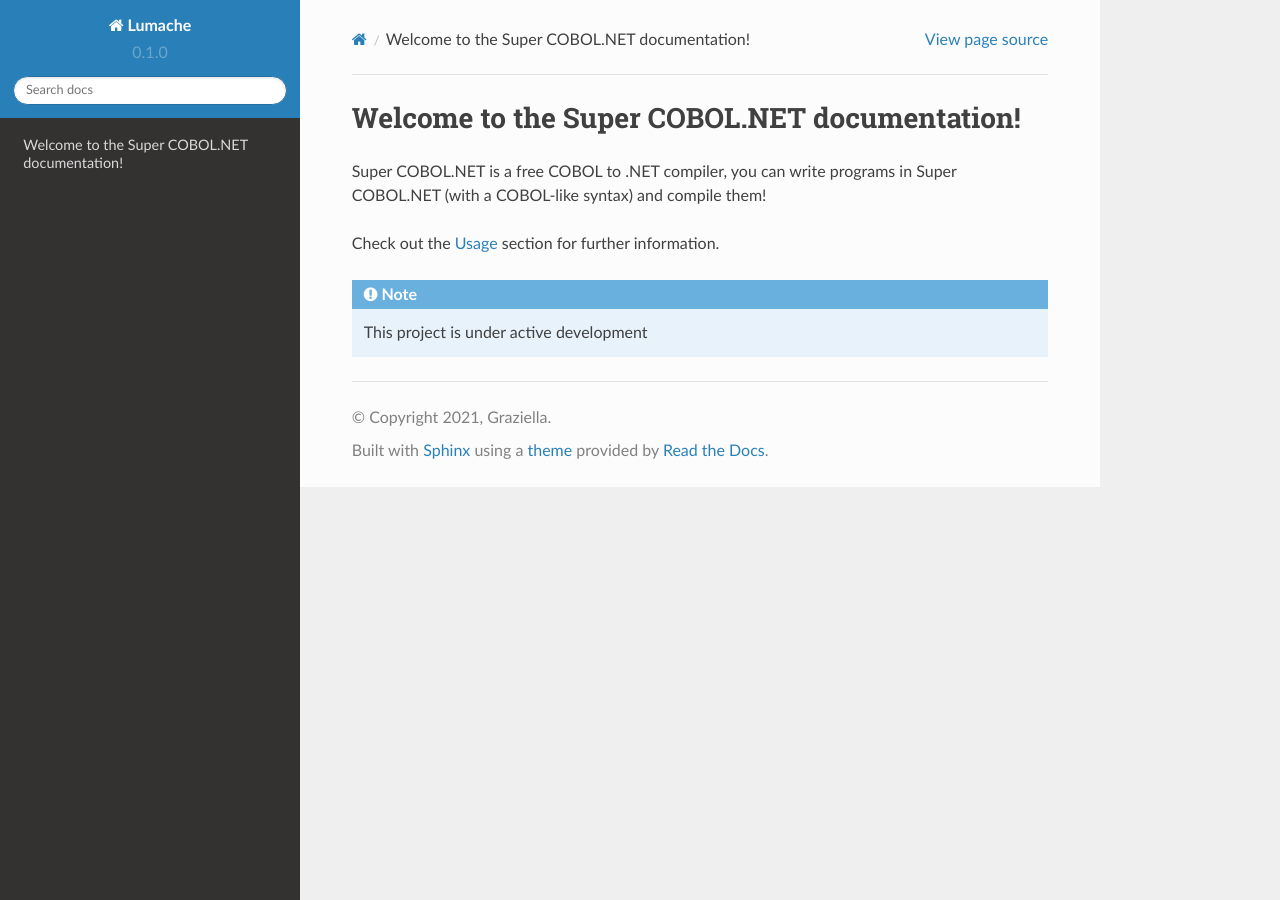
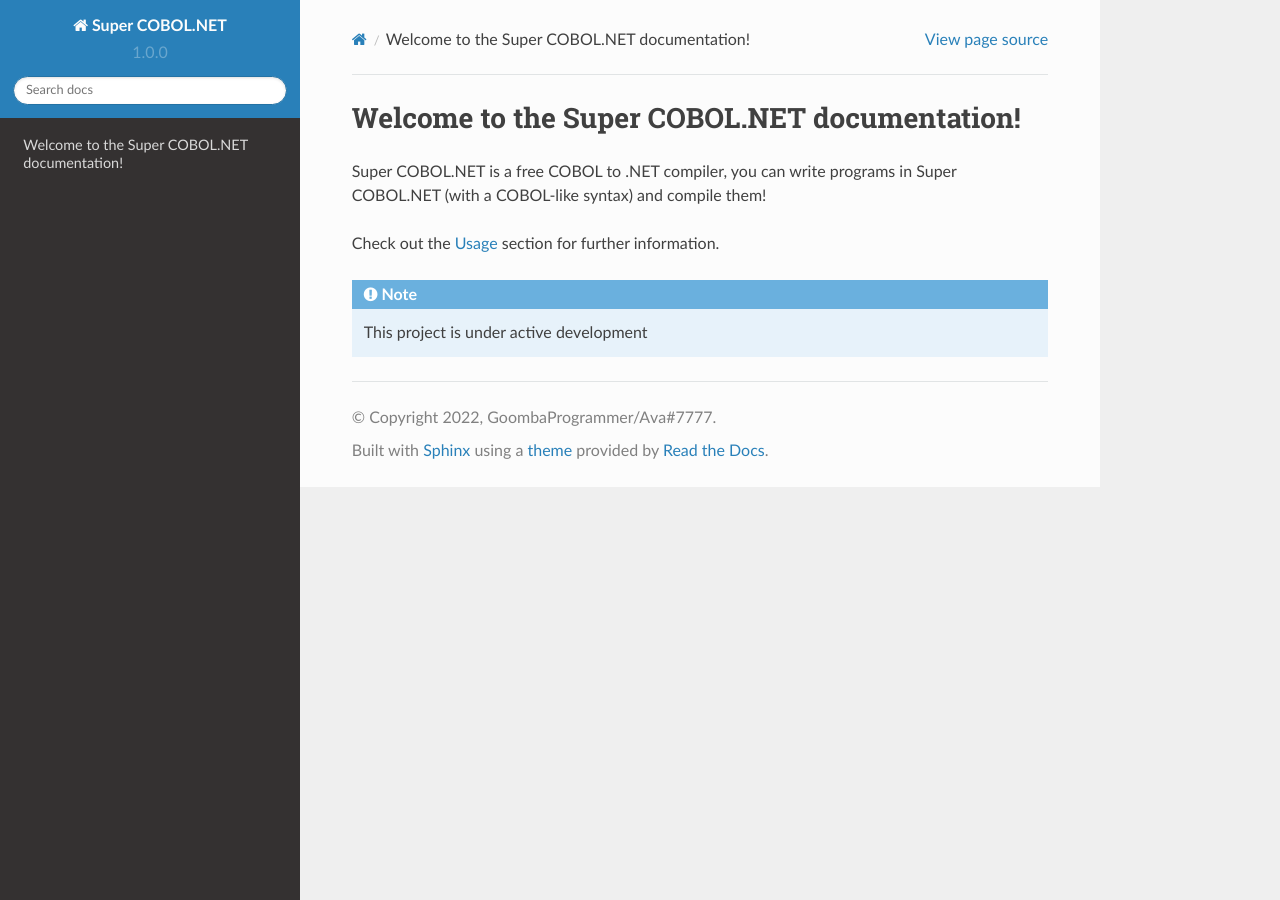
Before and after one commit to GoombaProgrammer/cobolnetdocs, a Sphinx documentation site: the page built from docs/source/index.rst, in a window 1280 px wide. Built offline with Sphinx 7.4.7 and the Read the Docs theme 2.0.0, drawn with Linux system fonts in a browser that asks for light colours.

Commit message:
Update conf.py

```diff
--- a/docs/source/conf.py
+++ b/docs/source/conf.py
@@ -2,12 +2,12 @@
 
 # -- Project information
 
-project = 'Lumache'
-copyright = '2021, Graziella'
+project = 'Super COBOL.NET'
+copyright = '2022, GoombaProgrammer/Ava#7777'
 author = 'Graziella'
 
-release = '0.1'
-version = '0.1.0'
+release = '1.0'
+version = '1.0.0'
 
 # -- General configuration
 
```
